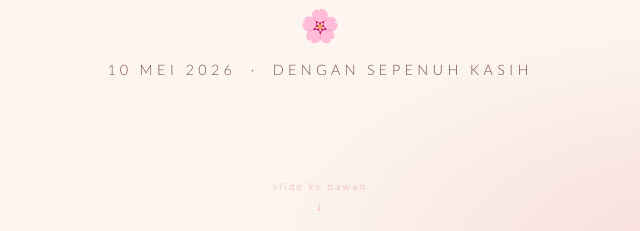
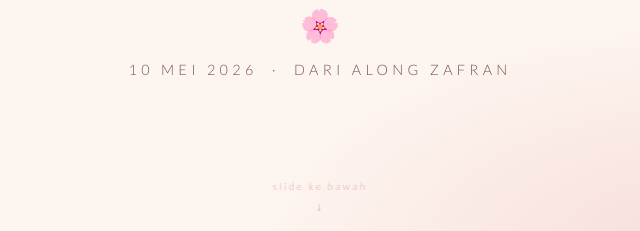
Before and after one commit to ekmelss/mothers-day, a plain HTML site: page index.html in a window 1280 px wide. Shown: the part 547-778 px from the top of the page, 320-960 px from the left. Drawn offline with nearby package versions, Linux system fonts and the light colour scheme.

Commit message:
Update index.html

```diff
--- a/index.html
+++ b/index.html
@@ -464,7 +464,7 @@
   <p class="hero-sub">Dari hati yang membesar dengan kasih sayang umi</p>
   <h1 class="hero-title">Selamat<br/><em>Hari Ibu</em></h1>
   <div class="hero-heart">🌸</div>
-  <p class="hero-date">10 Mei 2026 &nbsp;·&nbsp; Dengan sepenuh kasih</p>
+  <p class="hero-date">10 Mei 2026 &nbsp;·&nbsp; Dari Along Zafran</p>
   <div class="scroll-hint">
     <small>slide ke bawah</small>
     <span>↓</span>
```
